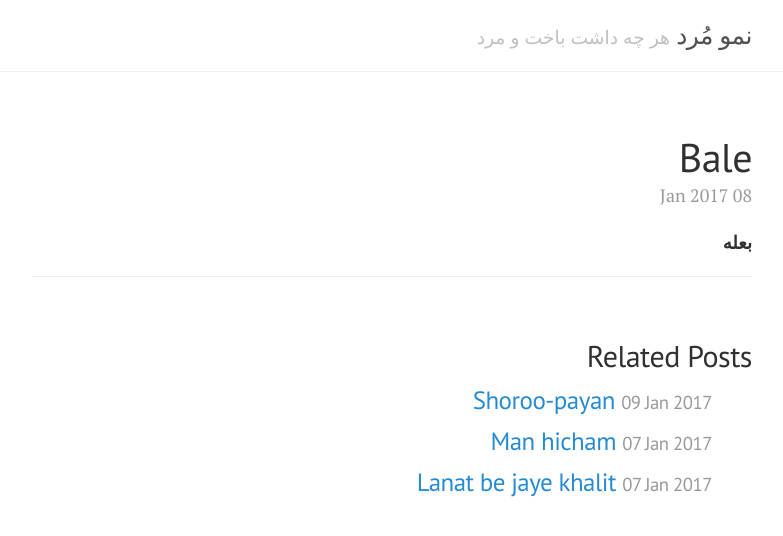
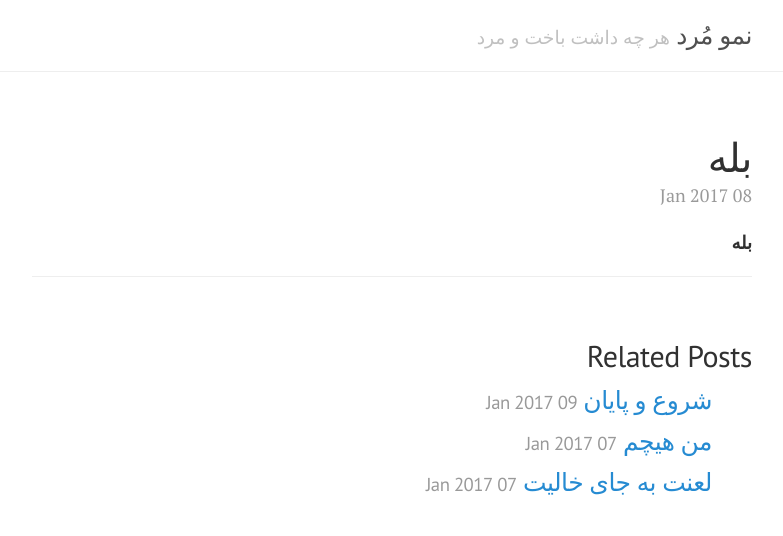
Before and after one commit to nemoisdead/nemoisdead, a Jekyll site: the page built from _posts/2017-01-08-bale.markdown, in a window 1280 px wide. Shown: the top 536 px of the page, without its empty margins (248-1031 px from the left). Built offline with Jekyll 4.4.1, drawn with Linux system fonts in a browser that asks for light colours.

Commit message:
Fix titles

```diff
--- a/_posts/2017-01-07-lanat-be-jaye-khalit.markdown
+++ b/_posts/2017-01-07-lanat-be-jaye-khalit.markdown
@@ -1,6 +1,6 @@
 ---
 published: true
 layout: post
-title: Lanat be jaye khalit
+title: لعنت به جای خالیت
 ---
 لعنت به جای خالیت. لعنت.
--- a/_posts/2017-01-07-man-hicham.markdown
+++ b/_posts/2017-01-07-man-hicham.markdown
@@ -1,6 +1,6 @@
 ---
 published: true
 layout: post
-title: Man hicham
+title: من هیچم
 ---
 من «هیچی»ام. من با تو تعریف میشدم بی‌انصاف. من بدون تو هیچ شدم، نیست شدم. احساس وجود داشتن ندارم. بی‌انصاف...
--- a/_posts/2017-01-08-bale.markdown
+++ b/_posts/2017-01-08-bale.markdown
@@ -1,6 +1,6 @@
 ---
 published: true
 layout: post
-title: Bale
+title: بله
 ---
-**بعله**
+**بله**
--- a/_posts/2017-01-09-shoroo-payan.markdown
+++ b/_posts/2017-01-09-shoroo-payan.markdown
@@ -1,6 +1,6 @@
 ---
 published: true
 layout: post
-title: Shoroo-payan
+title: شروع و پایان
 ---
 برای من پایان زندگی بود. برای تو تازه شروع شده. چرا خوشحال نیستی پس؟
```
